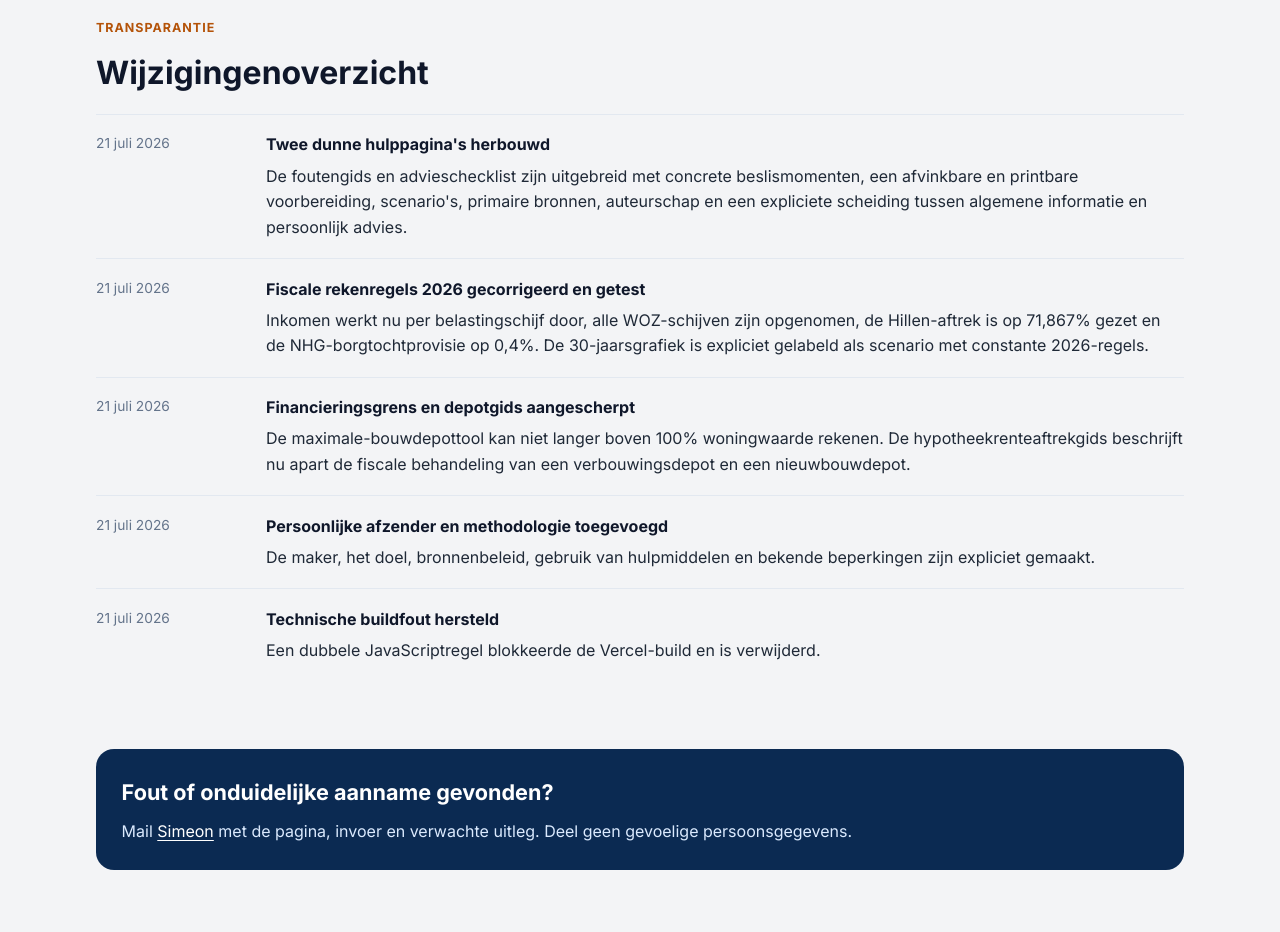
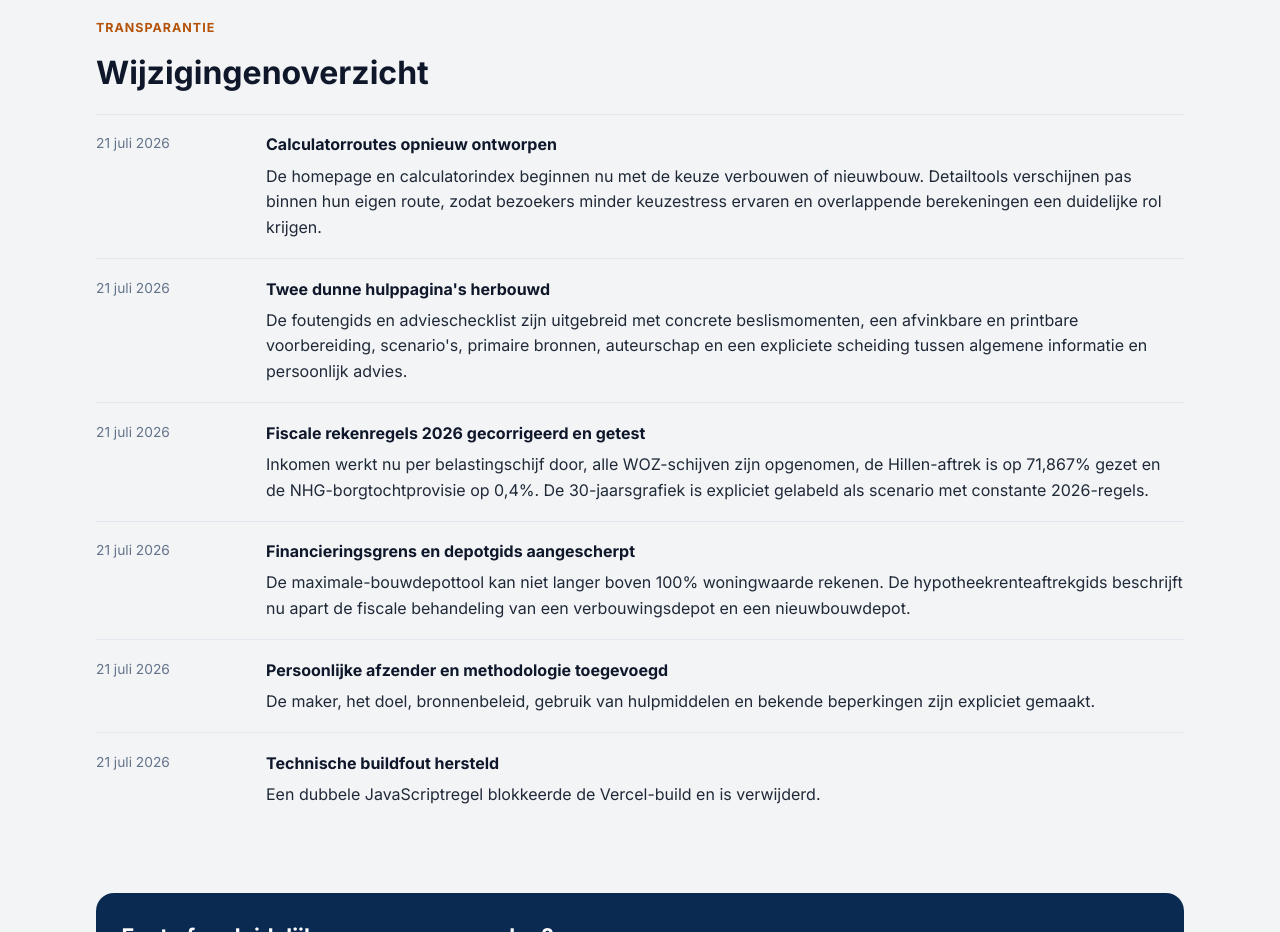
Before and after one commit to simeonvanegeraat-code/bouwdepotcalculator, a website built with Vite: page methodologie.html in a window 1280 px wide. Shown: the part 2360-3292 px from the top of the page. Built offline with nearby package versions, Linux system fonts and the light colour scheme.

Commit message:
Documenteer nieuwe calculatorroutes

```diff
--- a/methodologie.html
+++ b/methodologie.html
@@ -155,6 +155,10 @@
             <div class="change-log">
                 <article>
                     <time datetime="2026-07-21">21 juli 2026</time>
+                    <div><h3>Calculatorroutes opnieuw ontworpen</h3><p>De homepage en calculatorindex beginnen nu met de keuze verbouwen of nieuwbouw. Detailtools verschijnen pas binnen hun eigen route, zodat bezoekers minder keuzestress ervaren en overlappende berekeningen een duidelijke rol krijgen.</p></div>
+                </article>
+                <article>
+                    <time datetime="2026-07-21">21 juli 2026</time>
                     <div><h3>Twee dunne hulppagina's herbouwd</h3><p>De foutengids en advieschecklist zijn uitgebreid met concrete beslismomenten, een afvinkbare en printbare voorbereiding, scenario's, primaire bronnen, auteurschap en een expliciete scheiding tussen algemene informatie en persoonlijk advies.</p></div>
                 </article>
                 <article>
```
